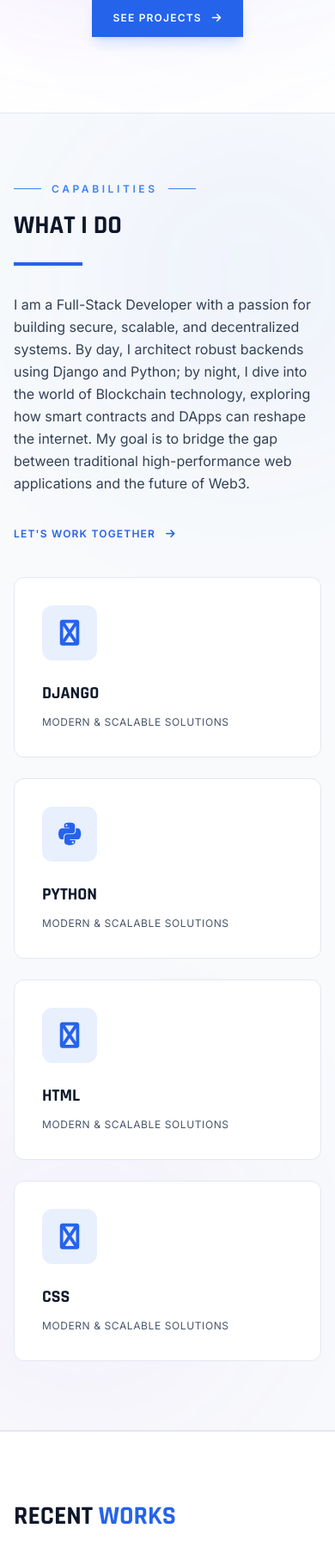
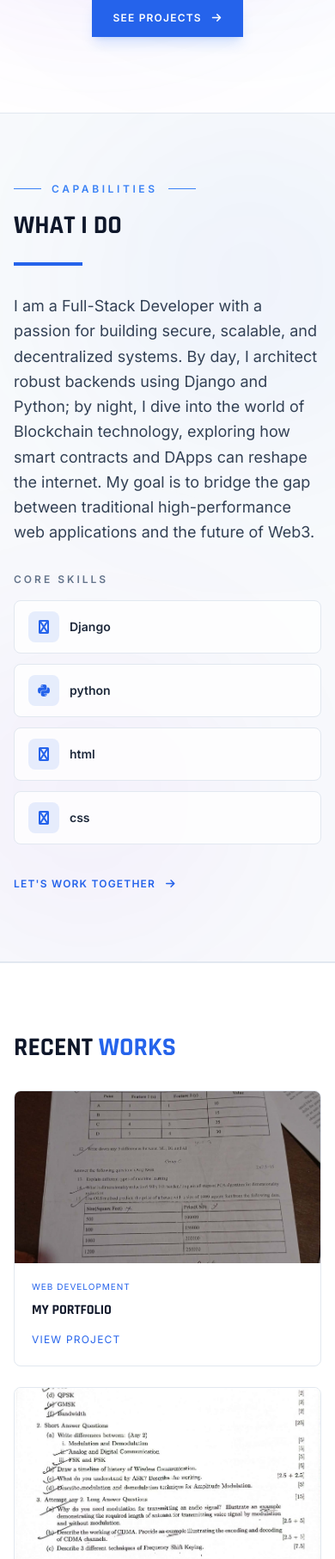
Before and after one commit to Nishan-22/portfolio, a Django app: page / in a window 390 px wide; the page is wider, and only the part inside the window is pictured. Shown: the part 629-2442 px from the top of that part at 86% size. Run offline with Django 5.2, Linux system fonts and the light colour scheme; data comes from the database, SQL or seed files in the repository; some libraries are stand-ins or nearby versions.

Commit message:
mobile ui optimized

```diff
--- a/portfolio/templates/index.html
+++ b/portfolio/templates/index.html
@@ -120,9 +120,7 @@
     <div x-show="dark" class="absolute top-0 left-1/4 w-96 h-96 bg-blue-600/5 blur-[120px] rounded-full"></div>
     <div x-show="dark" class="absolute bottom-0 right-1/4 w-96 h-96 bg-purple-600/5 blur-[120px] rounded-full"></div>
 
-    <div class="max-w-7xl mx-auto px-4 sm:px-6 grid md:grid-cols-12 gap-10 md:gap-20 relative z-10">
-        <div class="md:col-span-5">
-            <div class="md:sticky md:top-32">
+    <div class="max-w-4xl mx-auto px-4 sm:px-6 relative z-10">
         <p class="text-blue-500 uppercase tracking-[0.3em] text-xs font-bold mb-4 flex items-center gap-3">
             <span class="w-8 h-[1px] bg-blue-500 inline-block"></span>
             Capabilities
@@ -135,30 +133,30 @@
 
         <div class="w-20 h-1 bg-blue-600 mb-8"></div>
 
-                <p class="text-slate-700 dark:text-gray-300 text-base leading-relaxed mb-8 font-medium">
+        <p class="text-slate-700 dark:text-gray-300 text-lg md:text-xl leading-relaxed md:leading-9 mb-8 font-medium max-w-3xl">
             {{ profile.bio }}
         </p>
+
+        <div class="mb-8">
+            <p class="text-xs uppercase tracking-[0.25em] text-slate-500 dark:text-gray-400 font-semibold mb-4">Core Skills</p>
+            <ul class="grid grid-cols-1 sm:grid-cols-2 gap-3">
+                {% for skill in skills %}
+                <li class="flex items-center gap-3 bg-white/80 dark:bg-white/5 border border-slate-200 dark:border-white/10 rounded-lg px-4 py-3">
+                    <span class="w-9 h-9 rounded-lg bg-blue-600/10 text-blue-600 flex items-center justify-center shrink-0">
+                        <i class="fa-brands fa-{{ skill.icon_name }}"></i>
+                    </span>
+                    <span class="text-sm md:text-base font-semibold text-slate-800 dark:text-gray-200">
+                        {{ skill.name }}
+                    </span>
+                </li>
+                {% endfor %}
+            </ul>
+        </div>
 
         <a href="#contact" class="inline-flex items-center gap-3 text-blue-600 hover:text-blue-700 transition font-bold uppercase tracking-widest text-xs group">
             Let's Work Together
             <i class="fa-solid fa-arrow-right group-hover:translate-x-1 transition-transform"></i>
         </a>
-            </div>
-        </div>
-
-        <div class="md:col-span-7 grid sm:grid-cols-2 gap-6 md:gap-8">
-            {% for skill in skills %}
-            <div class="group bg-white dark:bg-white/5 rounded-xl p-8 border border-slate-200 dark:border-white/10 hover:border-blue-500 dark:hover:border-blue-500 transition-all duration-300 hover:shadow-2xl hover:shadow-blue-500/10 hover:-translate-y-1">
-                <div class="w-16 h-16 flex items-center justify-center bg-blue-600/10 rounded-xl mb-6 group-hover:bg-blue-600 transition-colors duration-300">
-                    <i class="fa-brands fa-{{ skill.icon_name }} text-blue-600 text-3xl group-hover:text-white transition-colors duration-300"></i>
-                </div>
-                <h3 class="heading-font uppercase font-bold text-xl mb-3 text-slate-900 dark:text-white group-hover:text-blue-600 transition-colors">{{ skill.name }}</h3>
-                <p class="text-xs uppercase tracking-wider text-slate-600 dark:text-gray-400 group-hover:text-slate-700 dark:group-hover:text-gray-300">
-                    Modern & scalable solutions
-                </p>
-            </div>
-            {% endfor %}
-        </div>
     </div>
 </section>
 
```
Also changed, not shown: config/settings.py (+36 -22 lines). Lines whose indentation alone changed are shown as unchanged.
